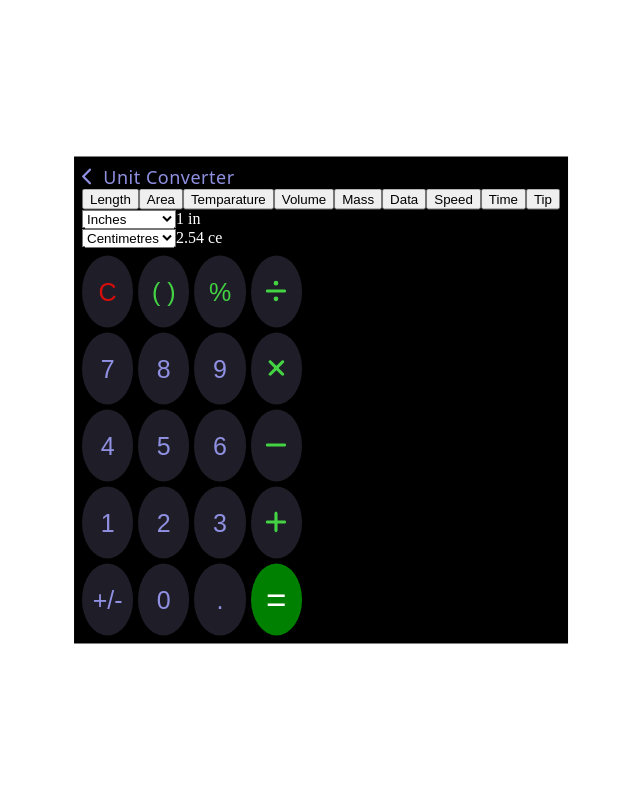
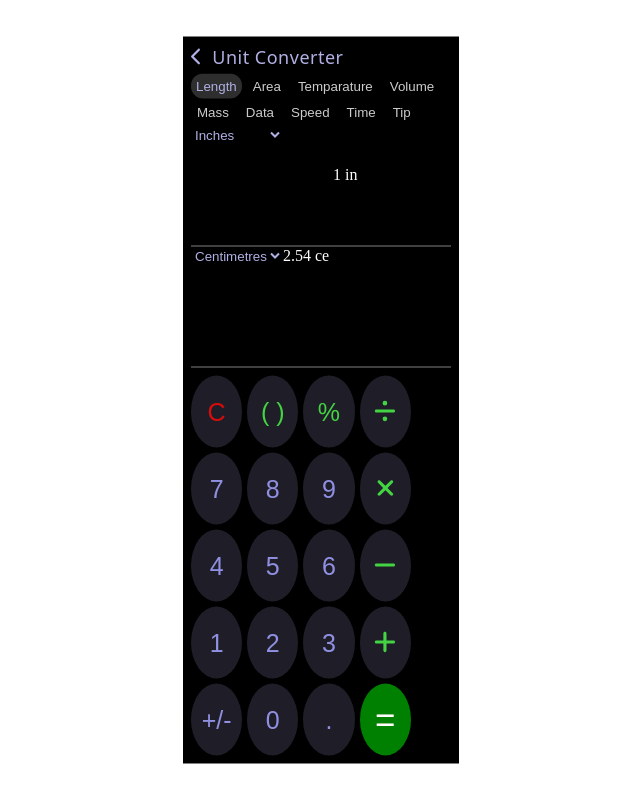
Before and after one commit to AnjumSunkesula/Calculator-App, a React (Vite) app: page / in a window 1280 px wide. Both pictures are taken after a click on the icon 578 px from the left and 268 px from the top of the page. Shown: the whole page, without its empty margins (319-959 px from the left). Built offline with nearby package versions, Linux system fonts and the light colour scheme.

Commit message:
added styles for "categories"

```diff
--- a/src/components/ScaleConverter/scaleConverter.css
+++ b/src/components/ScaleConverter/scaleConverter.css
@@ -1,5 +1,7 @@
 .scale-converter{
     display: grid;
+    gap: 5px;
+    max-width: 260px;
 }
 .header{
     display: flex;
@@ -7,6 +9,43 @@
     gap: 10px;
     font-family: system-ui;
     font-size: 18px;
-    color: rgb(144, 144, 227);
+    color: rgb(176, 176, 228);
     letter-spacing: .5px;
 }
+.categories{
+    display: flex;
+    flex-wrap: wrap;
+    overflow-x: scroll ;
+    gap: 5px;
+    &::-webkit-scrollbar {
+        display: none;
+    }
+}
+.categories button{
+    background-color: transparent;
+    border: none;
+    color: #ccc;
+}
+.categories button.active{
+    color: rgb(176, 176, 228);
+    background-color: rgb(46, 46, 46);
+    border-radius: 12px;
+    padding: 5px;
+}
+
+.from-unit, .to-unit{
+    height: 15vh;
+    border-bottom: 1px solid grey;
+}
+.from-unit span{
+    position: relative;
+    top: 40px;
+    left: 50px;
+    transform: translate(-50%, -50%);
+
+}
+.from-unit select, .to-unit select{
+    color: rgb(176, 176, 228);
+    background-color: transparent;
+    border: none;
+}
```
